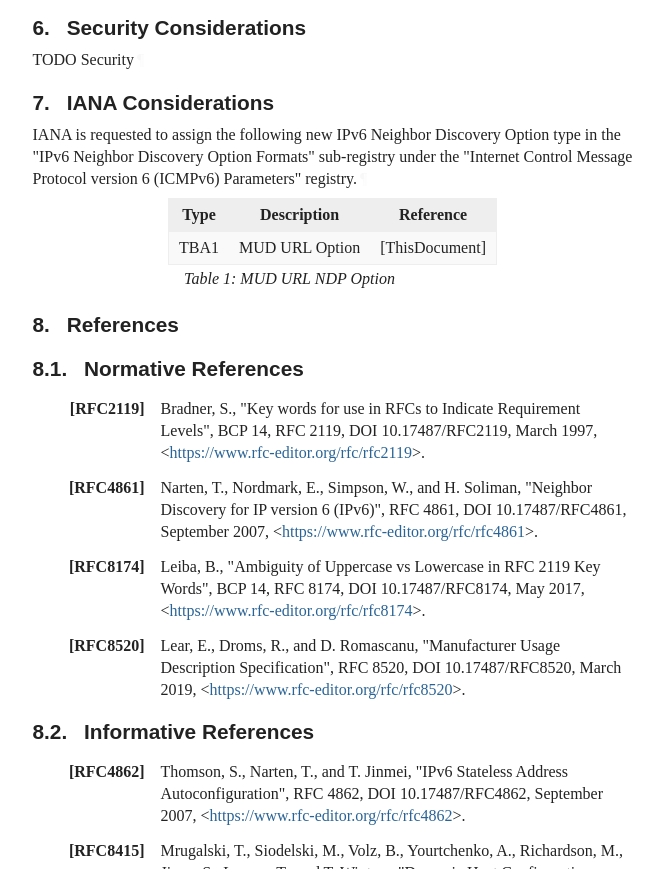
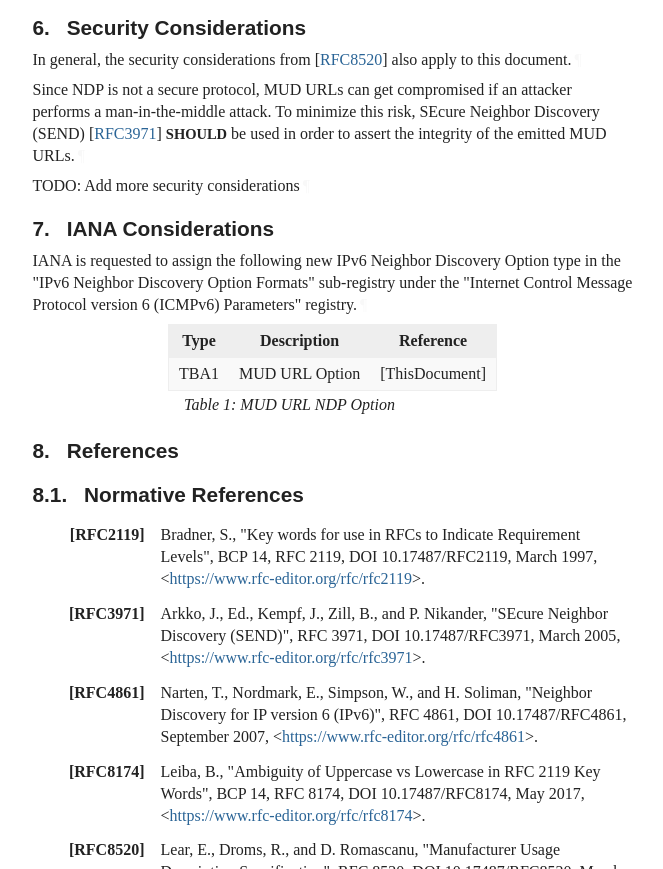
Before and after one commit to JKRhb/mud-ndp-option, a plain HTML site: page draft-romann-mud-ndp.html in a window 1280 px wide. Shown: the part 2158-3027 px from the top of the page, without its empty margins (92-755 px from the left). Drawn offline with Linux system fonts and the light colour scheme; a web font is replaced by a local one.

Commit message:
Script updating gh-pages from 5acd181. [ci skip]

```diff
--- a/draft-romann-mud-ndp.html
+++ b/draft-romann-mud-ndp.html
@@ -1289,7 +1289,13 @@ MUDstring:              String containing a MUD URL as defined
       <h2 id="name-security-considerations">
 <a href="#section-6" class="section-number selfRef">6. </a><a href="#name-security-considerations" class="section-name selfRef">Security Considerations</a>
       </h2>
-<p id="section-6-1">TODO Security<a href="#section-6-1" class="pilcrow">¶</a></p>
+<p id="section-6-1">In general, the security considerations from <span>[<a href="#RFC8520" class="cite xref">RFC8520</a>]</span> also apply to this
+document.<a href="#section-6-1" class="pilcrow">¶</a></p>
+<p id="section-6-2">Since NDP is not a secure protocol, MUD URLs can get compromised if an
+attacker performs a man-in-the-middle attack.
+To minimize this risk, SEcure Neighbor Discovery (SEND) <span>[<a href="#RFC3971" class="cite xref">RFC3971</a>]</span> <span class="bcp14">SHOULD</span> be
+used in order to assert the integrity of the emitted MUD URLs.<a href="#section-6-2" class="pilcrow">¶</a></p>
+<p id="section-6-3">TODO: Add more security considerations<a href="#section-6-3" class="pilcrow">¶</a></p>
 </section>
 </div>
 <div id="iana-considerations">
@@ -1336,6 +1342,10 @@ type in the "IPv6 Neighbor Discovery Option Formats" sub-registry under the
 <dt id="RFC2119">[RFC2119]</dt>
         <dd>
 <span class="refAuthor">Bradner, S.</span>, <span class="refTitle">"Key words for use in RFCs to Indicate Requirement Levels"</span>, <span class="seriesInfo">BCP 14</span>, <span class="seriesInfo">RFC 2119</span>, <span class="seriesInfo">DOI 10.17487/RFC2119</span>, <time datetime="1997-03" class="refDate">March 1997</time>, <span>&lt;<a href="https://www.rfc-editor.org/rfc/rfc2119">https://www.rfc-editor.org/rfc/rfc2119</a>&gt;</span>. </dd>
+<dd class="break"></dd>
+<dt id="RFC3971">[RFC3971]</dt>
+        <dd>
+<span class="refAuthor">Arkko, J., Ed.</span>, <span class="refAuthor">Kempf, J.</span>, <span class="refAuthor">Zill, B.</span>, and <span class="refAuthor">P. Nikander</span>, <span class="refTitle">"SEcure Neighbor Discovery (SEND)"</span>, <span class="seriesInfo">RFC 3971</span>, <span class="seriesInfo">DOI 10.17487/RFC3971</span>, <time datetime="2005-03" class="refDate">March 2005</time>, <span>&lt;<a href="https://www.rfc-editor.org/rfc/rfc3971">https://www.rfc-editor.org/rfc/rfc3971</a>&gt;</span>. </dd>
 <dd class="break"></dd>
 <dt id="RFC4861">[RFC4861]</dt>
         <dd>
```
Also changed, not shown: draft-romann-mud-ndp.txt.
